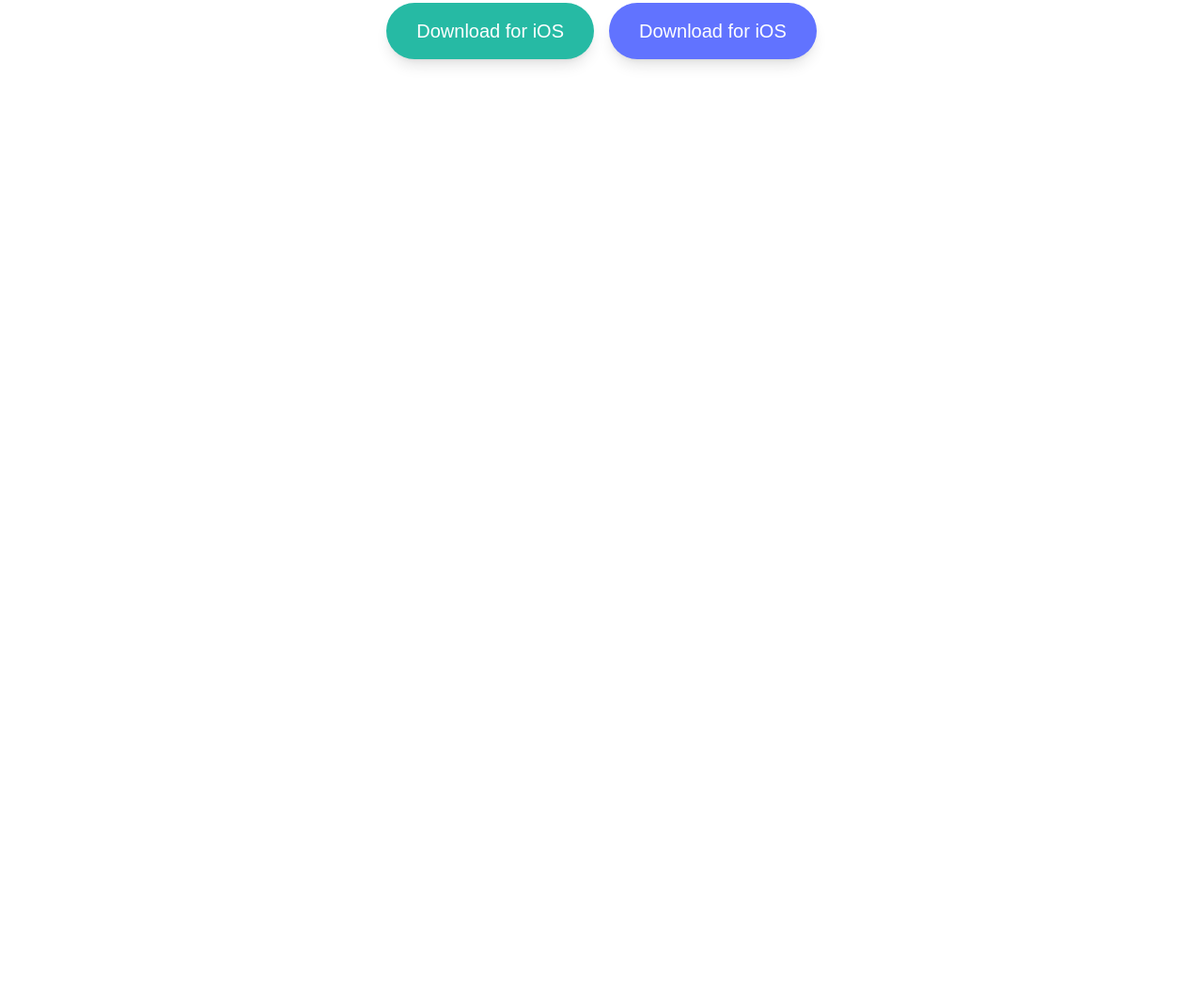
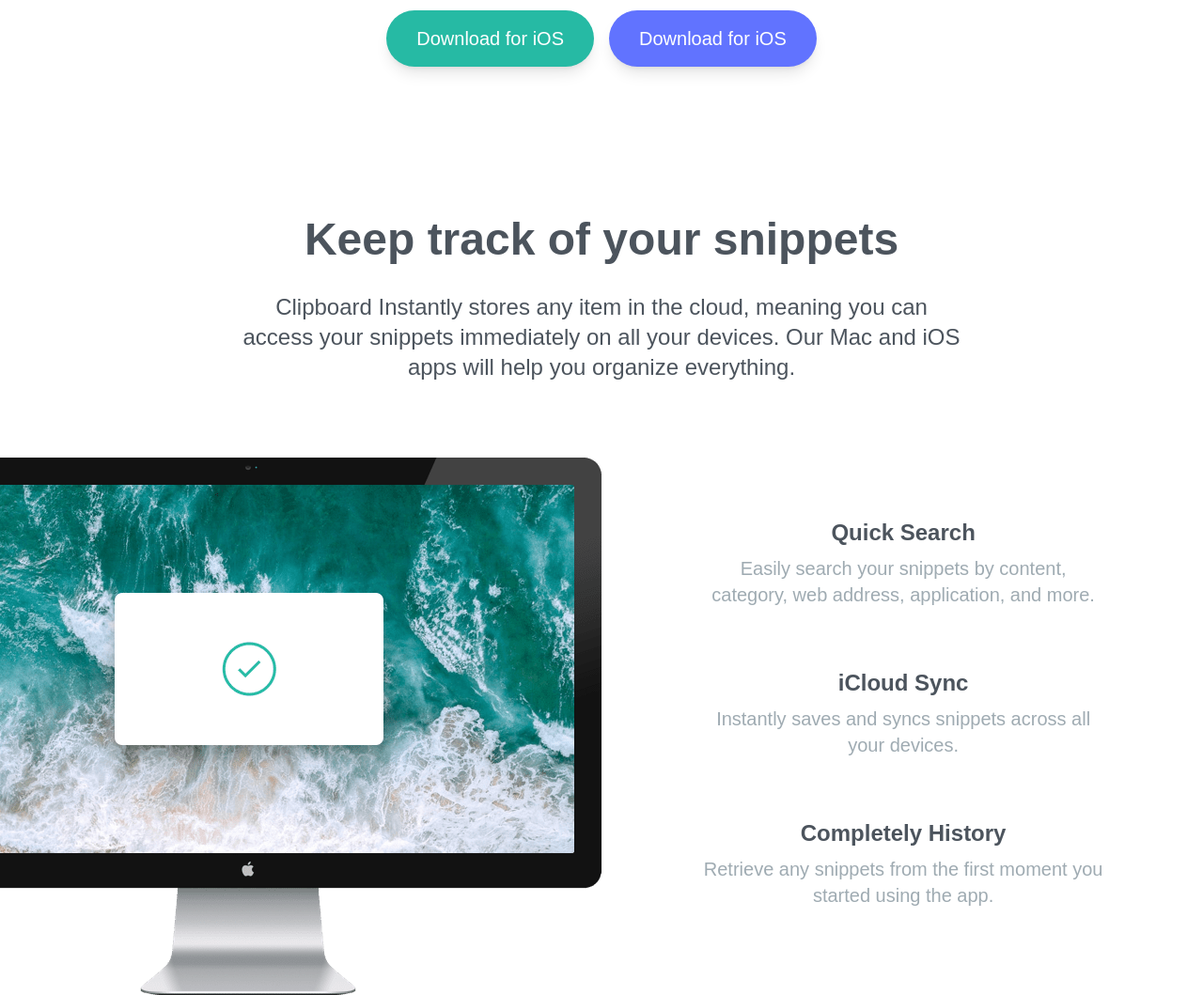
Before and after one commit to hassancodess/clipboard-website-tailwind-css, a website: page src/index.html in a window 1280 px wide. Shown: the part 490-1549 px from the top of the page at 94% size. Before the commit the page ends 800 px from the top, so only its background shows below. Drawn offline with nearby package versions, Linux system fonts and the light colour scheme; files that its build step writes are made by us from their sources; a web font is replaced by a local one.

Commit message:
Finish Snippets & Features Section

```diff
--- a/src/index.html
+++ b/src/index.html
@@ -15,29 +15,69 @@
   <body>
     <!-- Hero Section -->
     <section id="hero">
-      <div class="mx-auto mb-40 max-w-6xl px-10 pt-16 text-center">
+      <div class="section-container mb-40 pt-16">
         <img src="../images/logo.svg" alt="Logo" class="mx-auto my-16" />
-        <h3 class="mb-8 text-4xl font-bold text-darkGrayishBlue">
-          A history of everything you copy
-        </h3>
-        <p class="mx-auto mb-10 max-w-3xl text-2xl text-darkGrayishBlue">
+        <h3 class="section-container-h3">A history of everything you copy</h3>
+        <p class="section-container-p">
           Clipboard allows you to track and organize everything you copy.
           Instantly access your clipboard on all devices.
         </p>
         <!-- Button Container -->
-        <div
-          class="flex w-full flex-col justify-center space-y-6 text-xl text-white md:flex-row md:space-y-0 md:space-x-4"
-        >
-          <a
-            href="#"
-            class="rounded-full bg-strongCyan p-4 px-8 shadow-lg duration-200 hover:opacity-80"
-            >Download for iOS
-          </a>
-          <a
-            href="#"
-            class="rounded-full bg-lightBlue p-4 px-8 shadow-lg duration-200 hover:opacity-80"
-            >Download for iOS
-          </a>
+        <div class="btn-container">
+          <a href="#" class="btn bg-strongCyan">Download for iOS </a>
+          <a href="#" class="btn bg-lightBlue">Download for iOS </a>
+        </div>
+      </div>
+    </section>
+    <!-- Snippets Section -->
+    <section id="snippets">
+      <div class="section-container my-20">
+        <h3 class="section-container-h3">Keep track of your snippets</h3>
+        <p class="section-container-p">
+          Clipboard Instantly stores any item in the cloud, meaning you can
+          access your snippets immediately on all your devices. Our Mac and iOS
+          apps will help you organize everything.
+        </p>
+      </div>
+    </section>
+    <!-- Features Section -->
+    <section id="features">
+      <div class="section-container my-20">
+        <div class="features-container">
+          <!-- Image -->
+          <div class="features-img-container">
+            <img
+              src="../images/image-computer.png"
+              alt="Computer"
+              class="features-img"
+            />
+          </div>
+          <!-- Items Container -->
+          <div class="items-container">
+            <!-- Item 1 -->
+            <div class="item">
+              <h4 class="item-h4">Quick Search</h4>
+              <p class="item-p">
+                Easily search your snippets by content, category, web address,
+                application, and more.
+              </p>
+            </div>
+            <!-- Item 2 -->
+            <div class="item">
+              <h4 class="item-h4">iCloud Sync</h4>
+              <p class="item-p">
+                Instantly saves and syncs snippets across all your devices.
+              </p>
+            </div>
+            <!-- Item 3 -->
+            <div class="item">
+              <h4 class="item-h4">Completely History</h4>
+              <p class="item-p">
+                Retrieve any snippets from the first moment you started using
+                the app.
+              </p>
+            </div>
+          </div>
         </div>
       </div>
     </section>
--- a/src/input.css
+++ b/src/input.css
@@ -2,6 +2,43 @@
 @tailwind components;
 @tailwind utilities;
 
+.section-container {
+  @apply mx-auto max-w-6xl px-10 text-center;
+}
+.section-container-h3 {
+  @apply mb-8 text-center text-4xl font-bold text-darkGrayishBlue md:text-5xl;
+}
+.section-container-p {
+  @apply mx-auto mb-10 max-w-3xl text-2xl text-darkGrayishBlue;
+}
+.btn-container {
+  @apply flex w-full flex-col justify-center space-y-6 text-xl text-white md:flex-row md:space-y-0 md:space-x-4;
+}
+.btn {
+  @apply rounded-full p-4 px-8 shadow-lg duration-200 hover:opacity-80;
+}
+.items-container {
+  @apply flex flex-col space-y-16;
+}
+.item {
+  @apply space-y-2 text-center;
+}
+.item-h4 {
+  @apply text-2xl font-bold text-darkGrayishBlue;
+}
+.item-p {
+  @apply max-w-md text-xl text-grayishBlue;
+}
+.features-container {
+  @apply relative flex flex-col space-y-16 md:flex-row md:space-x-32;
+}
+.features-img-container {
+  @apply md:w-1/2;
+}
+.features-img {
+  @apply right-1/2 top-0 md:absolute;
+}
+/* Background CSS */
 body {
   background-image: url('../images/bg-header-desktop.png');
   background-repeat: no-repeat;
```
